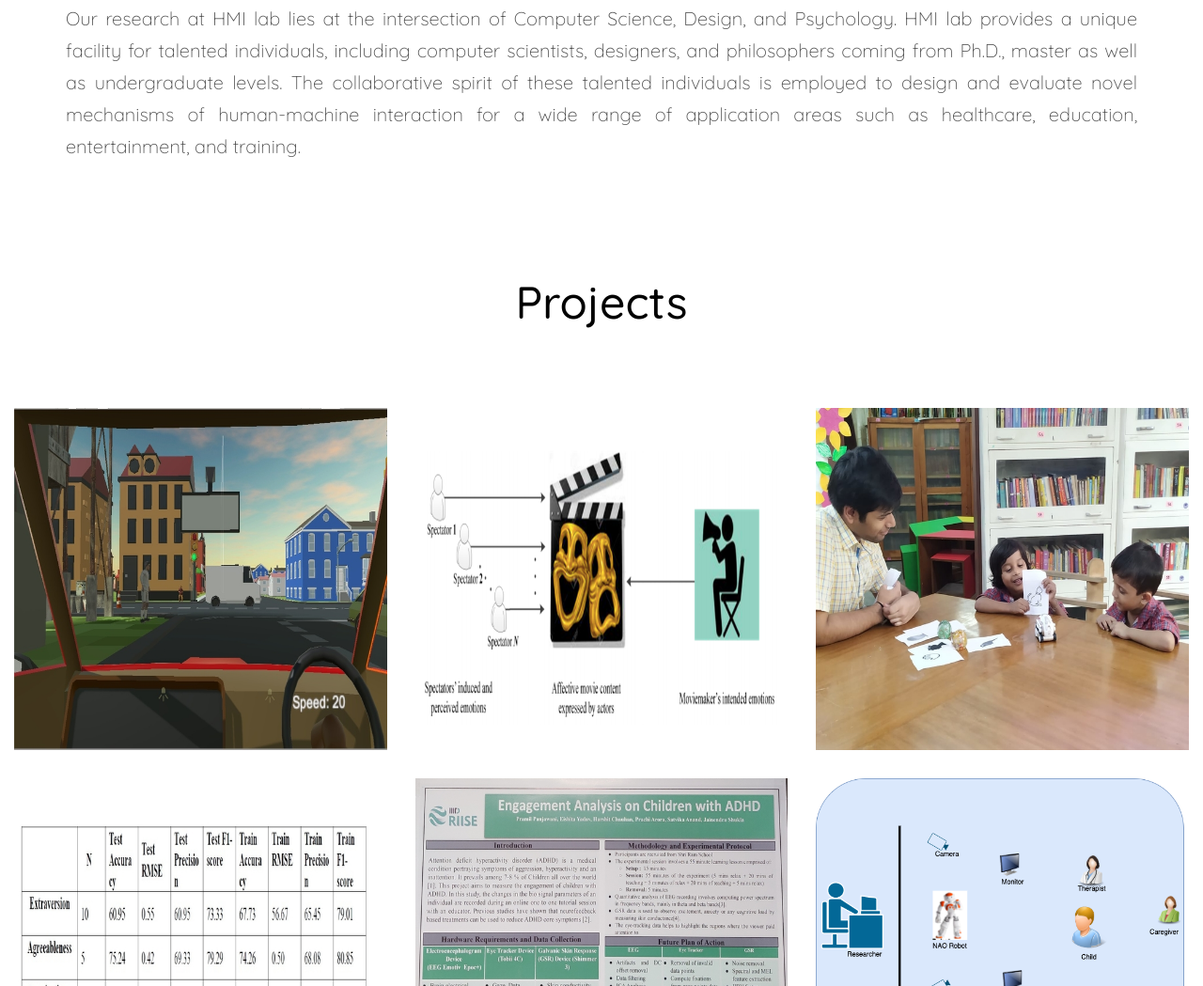
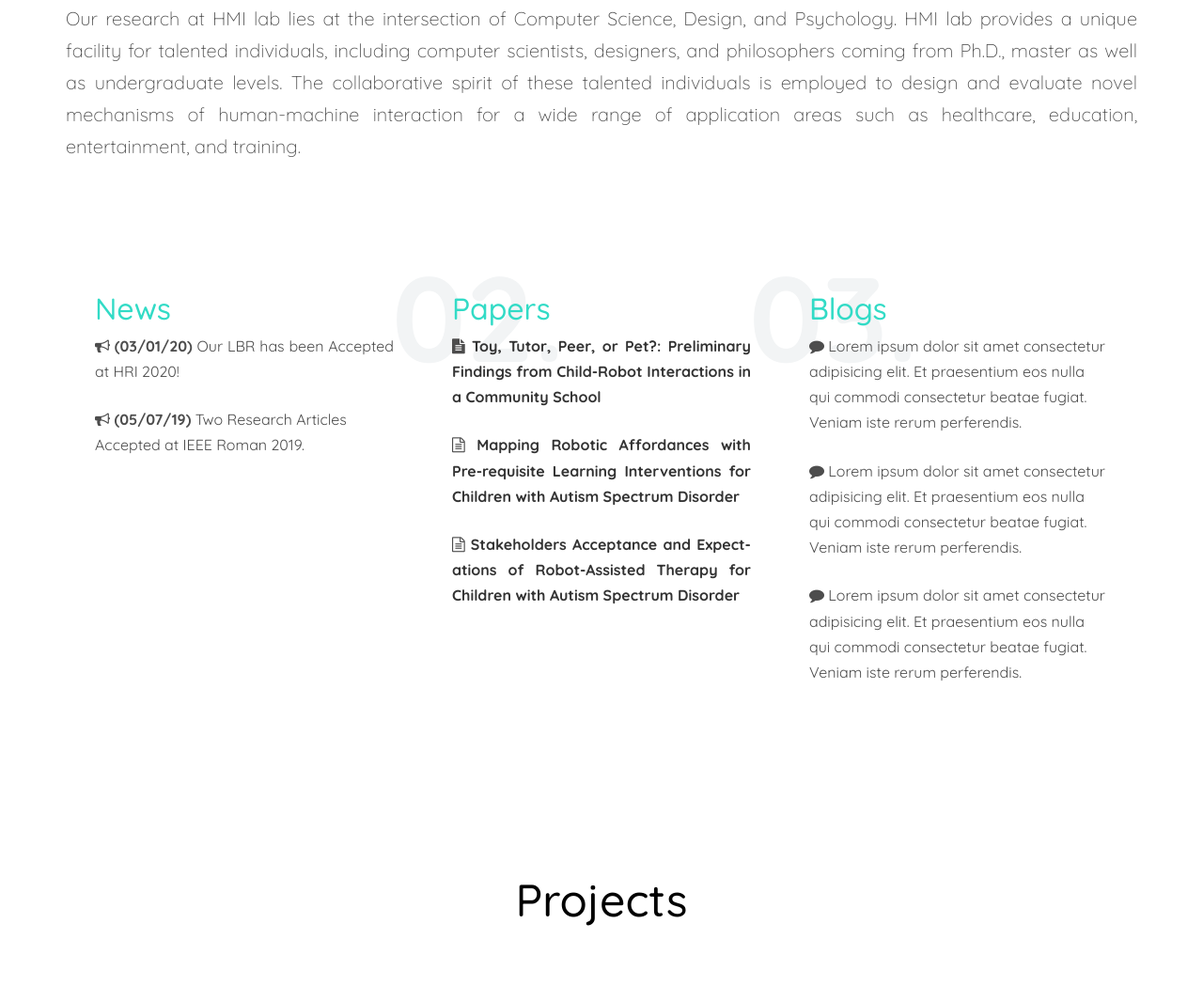
Before and after one commit to divyanshu-krs/hmi, a plain HTML site: page index.html in a window 1280 px wide. Shown: the part 3739-4788 px from the top of the page at 94% size. Drawn offline with Linux system fonts and the light colour scheme; files whose address does not match are found by name.

Commit message:
News, Blogs, Papers : added below About Us

```diff
--- a/index.html
+++ b/index.html
@@ -38,6 +38,14 @@
       display: inline-block;
 
     }
+
+    .paper_links a {
+  color: #333;
+}
+
+.paper_links:hover a {
+  color: rgb(105,105,105);
+}
 
 /*    a.black-link {
     color: #000;
@@ -322,51 +330,56 @@
 
 
 
-<!--
+
     <section class="site-section">
       <div class="container">
         <div class="row">
           <div class="col-md-6 col-lg-4">
             <div class="p-3 box-with-humber">
-              <div class="number-behind">01.</div>
-              <h2 class="text-primary">Innovate</h2>
-              <p class="mb-4">Lorem ipsum dolor s.</p>
-              <ul class="list-unstyled ul-check primary">
-                <li>Customer Experience</li>
-                <li>Product Management</li>
-                <li>Proof of Concept</li>
-              </ul>
+              <!-- <div class="number-behind">01.</div> -->
+              <h2 class="text-primary">News</h2>
+              <p class="mb-4" style="text-align: justify;"><i class="fa fa-bullhorn" aria-hidden="true" style="font-size: 16px"></i> <strong>(03/01/20)</strong> Our LBR has been Accepted at HRI 2020!</p>
+              <p class="mb-4" style="display: inline;"><i class="fa fa-bullhorn" aria-hidden="true" style="font-size: 16px"></i><strong> (05/07/19)</strong></p>
+              <p class="mb-4" style="text-align: justify; display: inline;"> Two Research Articles Accepted at IEEE Roman 2019.</p>
+
+
             </div>
           </div>
 
           <div class="col-md-6 col-lg-4">
-            <div class="p-3 box-with-humber">
+            <div class="p-3 box-with-humber ">
               <div class="number-behind">02.</div>
-              <h2 class="text-primary">Create</h2>
-              <p class="mb-4">Lorem ipsum dolor sit amet consectetur adipisicing elit. Et praesentium eos nulla qui commodi consectetur beatae fugiat. Veniam iste rerum perferendis.</p>
-              <ul class="list-unstyled ul-check primary">
+              <h2 class="text-primary">Papers</h2>
+              <div class="paper_links">
+              <p class="mb-4" style="text-align: justify;"><i class="fa fa-file-text" aria-hidden="true" ></i> <a href="https://dl.acm.org/doi/abs/10.1145/3371382.3378315" target="_blank"><strong>Toy, Tutor, Peer, or Pet?: Preliminary Findings from Child-Robot Interactions in a Community School</strong></a></p>
+              <p class="mb-4" style="text-align: justify;"><i class="fa fa-file-text-o" aria-hidden="true" ></i> <a href="https://ieeexplore.ieee.org/abstract/document/8956247" target="_blank"><strong>Mapping Robotic Affordances with Pre-requisite Learning Interventions for Children with Autism Spectrum Disorder</strong></a></p>
+              <p class="mb-4" style="text-align: justify;"><i class="fa fa-file-text-o" aria-hidden="true" ></i> <a href="https://ieeexplore.ieee.org/document/8956419" target="_blank"><strong> Stakeholders Acceptance and Expect-ations of Robot-Assisted Therapy for Children with Autism Spectrum Disorder</strong></a></p>
+              </div>
+            <!--   <ul class="list-unstyled ul-check primary">
                 <li>Web Design</li>
                 <li>Branding</li>
                 <li>Web &amp; App Development</li>
-              </ul>
+              </ul> -->
             </div>
           </div>
 
           <div class="col-md-6 col-lg-4">
             <div class="p-3 box-with-humber">
               <div class="number-behind">03.</div>
-              <h2 class="text-primary">Scale</h2>
-              <p class="mb-4">Lorem ipsum dolor sit amet consectetur adipisicing elit. Et praesentium eos nulla qui commodi consectetur beatae fugiat. Veniam iste rerum perferendis.</p>
-              <ul class="list-unstyled ul-check primary">
+              <h2 class="text-primary">Blogs</h2>
+              <p class="mb-4"> <i class="fa fa-comment" aria-hidden="true"></i> Lorem ipsum dolor sit amet consectetur adipisicing elit. Et praesentium eos nulla qui commodi consectetur beatae fugiat. Veniam iste rerum perferendis.</p>
+              <p class="mb-4"> <i class="fa fa-comment" aria-hidden="true"></i> Lorem ipsum dolor sit amet consectetur adipisicing elit. Et praesentium eos nulla qui commodi consectetur beatae fugiat. Veniam iste rerum perferendis.</p>
+              <p class="mb-4"> <i class="fa fa-comment" aria-hidden="true"></i> Lorem ipsum dolor sit amet consectetur adipisicing elit. Et praesentium eos nulla qui commodi consectetur beatae fugiat. Veniam iste rerum perferendis.</p>
+              <!-- <ul class="list-unstyled ul-check primary">
                 <li>Social Media</li>
                 <li>Paid Campaigns</li>
                 <li>Marketing &amp; SEO</li>
-              </ul>
-            </div>
-          </div>
-        </div>
-      </div>
-    </section> -->
+              </ul> -->
+            </div>
+          </div>
+        </div>
+      </div>
+    </section>
 
 
 
@@ -710,7 +723,7 @@
           <div class="col-md-6 ml-auto mb-5 order-md-2" data-aos="fade">
             <div class="col-12 mb-4">
 
-                <p class="mb-4" style="text-align:justify;" >He is experienced in human-robot interaction and affect recognition using physiological signals. As a researcher, He enthusiastically investigate how social robots and empowering machines with adaptive interaction ability can improve the quality of life in health and social care. His research has been disseminated in several journals and conferences of international reputation, including IEEE Transactions on Affective Computing, Biomedical Signal Processing and Control, International Journal of Social Robotics, IEEE International Symposium on Robot and Human Interactive Communication. Till date, he has authored 1 European Patent and 10+ research articles.</p>
+                <p class="mb-4" style="text-align:justify;" >He is experienced in human-robot interaction and affect recognition using physiological signals. As a researcher, He enthusiastically investigate how social robots and empowering machines with adaptive interaction ability can improve the quality of life in health and social care. His research has been disseminated in several journals and conferences of international reputation, including IEEE Transactions on Affective Computing, Biomedical Signal Processing and Control, International Journal of Social Robotics, IEEE International Symposium on Robot and Human Interactive Communication. He has work experience in India, Mexico, and Spain and can speak Hindi, English, and Spanish.</p>
 
                 <p class="mb-4" style="text-align:justify;">He received the B.E. degree in Information Technology from the University of Mumbai in First Class with Distinction in 2009. He pursued his M.Tech. degree in Information Technology with Specialization in Robotics from Indian Institute of Information Technology, Allahabad (IIIT-A) in 2012. He received his Ph.D. in excellent grades with Industrial Doctorate Distinction and International Doctorate Distinction from Universitat Rovira i Virgili (URV), Spain in 2018.</p>
 
@@ -759,7 +772,7 @@
 
                 <p class="lead">Believing in the power of gestures, I like to let my work speak for me. With technology taking over any and everything that surrounds us, I like to have it wrapped in compassion which justifies my exploration in fields of identifying the potential of social and assistive robotics in the diagnosis of Autism Spectrum Disorder in Children. I don’t step back when posed with challenges and a step closer to my goal brightens my day.</p>
                 <span>
-                <p class="text-primary lead" > <strong>Research Interest: </strong></p>
+                <p class="text-primary lead"> <strong>Research Interest: </strong></p>
                 <p class="lead">Human-Robot Interaction, Artificial Intelligence</p>
                 </span>
 
```
